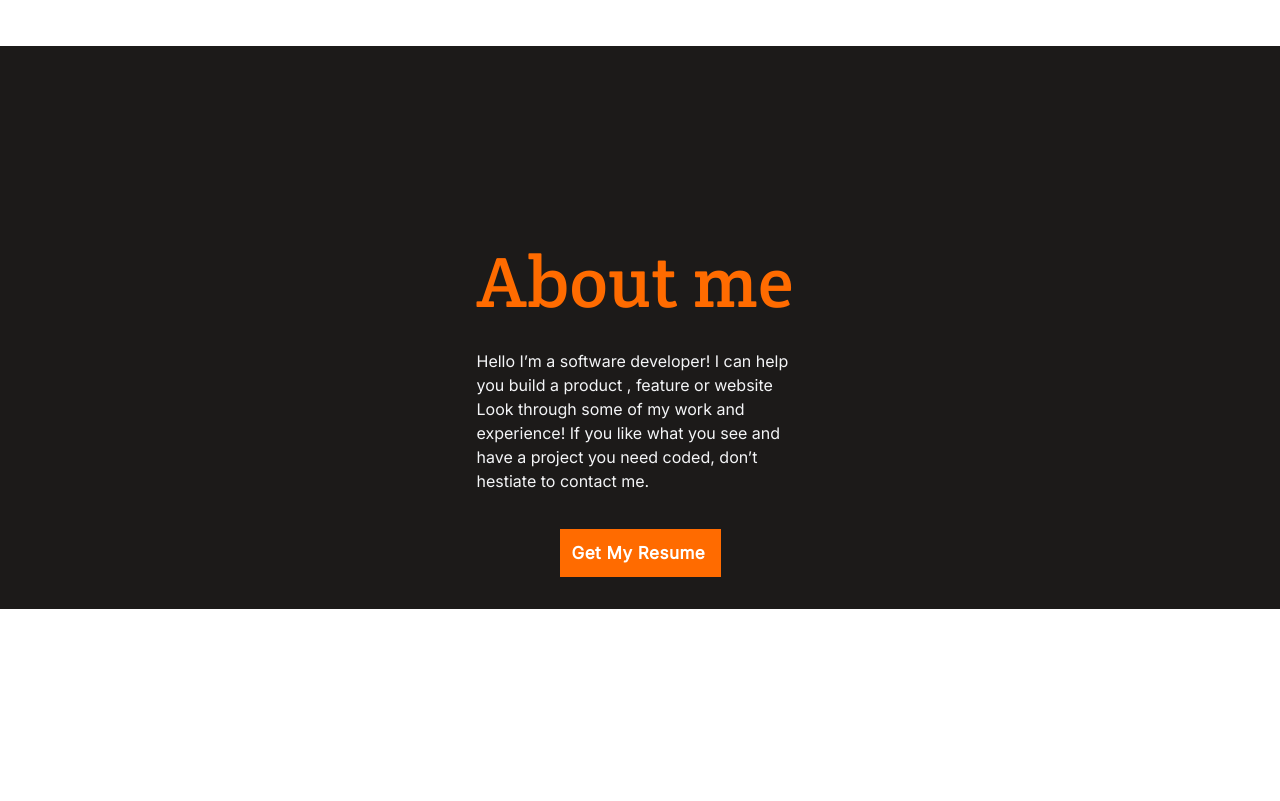
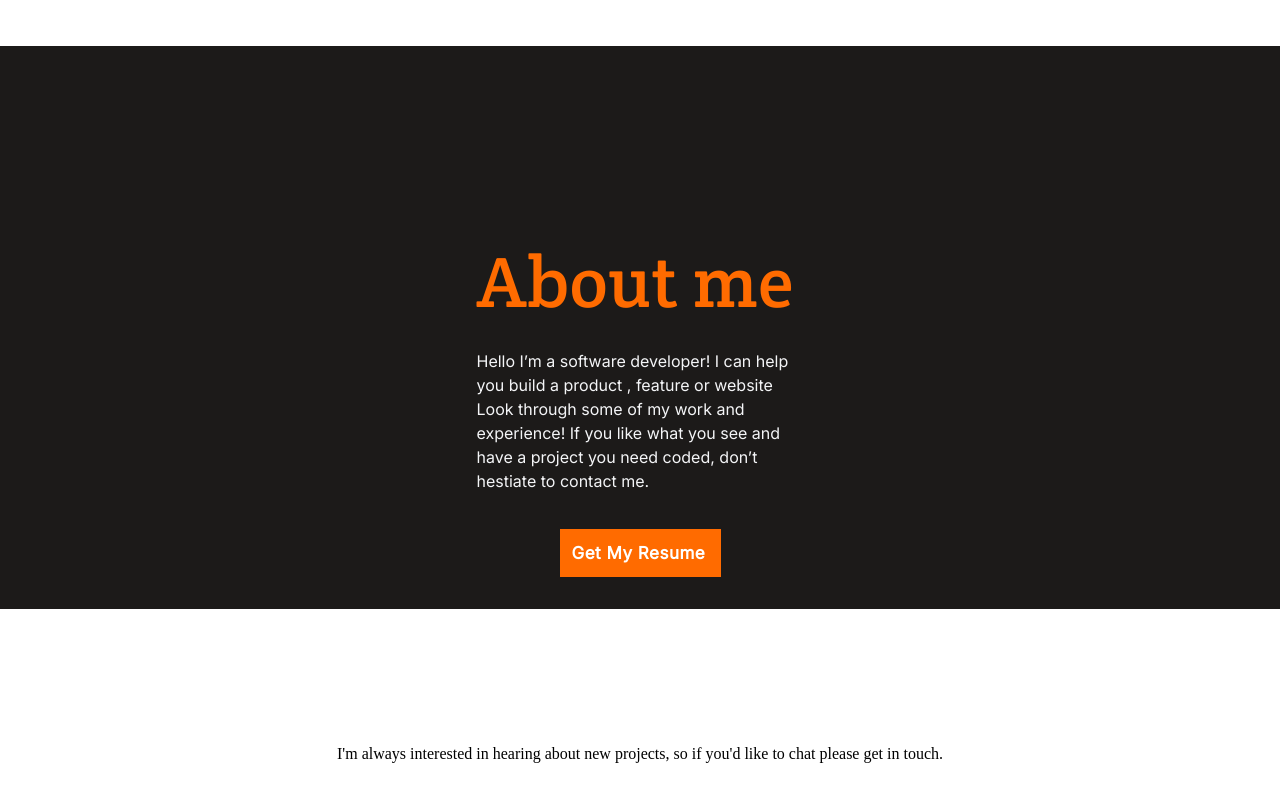
Before and after one commit to borrnelsonk/mobileporfoliopair, a website: page index.html in a window 1280 px wide. Shown: the part 1736-2537 px from the top of the page. Drawn offline with Linux system fonts and the light colour scheme.

Commit message:
Style the footer section according to figma design

```diff
--- a/styles.css
+++ b/styles.css
@@ -491,3 +491,14 @@
   .butabout li a {
     text-decoration: none;
   }
+  footer {
+    display: flex;
+    flex-direction: column;
+    align-items: center;
+    padding: 120px 24px;
+    position: absolute;
+    width: 100%;
+    height: 844px;
+    left: 0;
+    top: 1663px;
+  }
```
